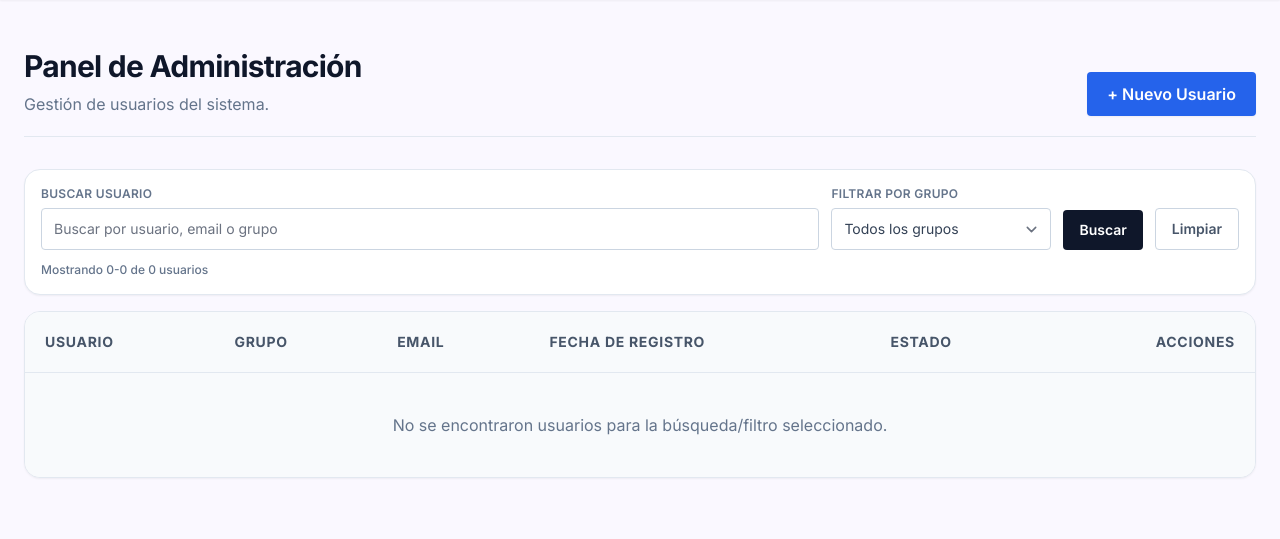
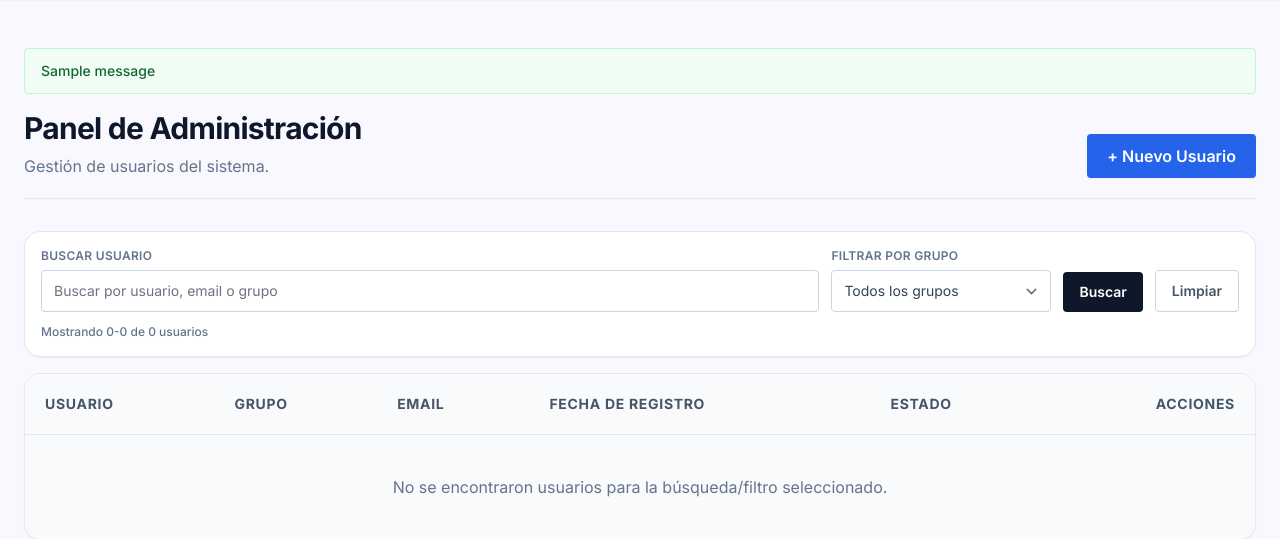
Before and after one commit to NahimMartinez/GoVehiculos, a Django app: page /auth/abm_usuarios/ in a window 1280 px wide. Shown: the part 81-620 px from the top of the page. Run offline with Django 5.2, Linux system fonts and the light colour scheme; tables that the repository leaves empty hold one stand-in row (values such as "Sample post"); one stand-in notice (Sample message) is shown; some libraries are stand-ins or nearby versions.

Commit message:
Feat: Luego de crear un usuario desde el abm redirige al abm nuevamente

```diff
--- a/Contenedor/templates/usuarios/abm_usuarios.html
+++ b/Contenedor/templates/usuarios/abm_usuarios.html
@@ -7,6 +7,16 @@
 
 {% block contenido %}
 <section class="py-12 px-6 max-w-7xl mx-auto min-h-screen">
+    {% if messages %}
+        <div class="mb-4 space-y-2">
+            {% for message in messages %}
+                <div class="rounded-lg border px-4 py-3 text-sm font-medium {% if message.tags == 'success' %}border-green-200 bg-green-50 text-green-800{% elif message.tags == 'error' %}border-red-200 bg-red-50 text-red-800{% else %}border-slate-200 bg-slate-50 text-slate-700{% endif %}">
+                    {{ message }}
+                </div>
+            {% endfor %}
+        </div>
+    {% endif %}
+
     <div class="mb-8 border-b border-slate-200 pb-5 flex justify-between items-end">
         <div>
             <h1 class="text-3xl font-extrabold text-slate-900 tracking-tight">Panel de Administración</h1>
--- a/Contenedor/usuarios/views.py
+++ b/Contenedor/usuarios/views.py
@@ -4,6 +4,7 @@
 from django.shortcuts import render, redirect, get_object_or_404
 from django.contrib.auth.models import Group
 from django.contrib.auth import authenticate, login, logout
+from django.contrib import messages
 from django.core.paginator import Paginator
 from django.db.models import Q
 from .forms import RegistroUsuarioForm, EditarUsuarioForm
@@ -143,7 +144,12 @@
             if grupo:
                 nuevo_usuario.groups.add(grupo)
 
-            # Redirigir a la página de login para que ingrese con sus credenciales
+            # Si el alta la hace un admin desde ABM, volver al panel con confirmación.
+            if es_admin:
+                messages.success(request, 'Usuario creado correctamente.')
+                return redirect('abm_usuarios')
+
+            # Para auto-registro público, redirigir al login.
             return redirect('login')
     else:
         # Para solicitud GET, obtener usuario logueado si existe
```
